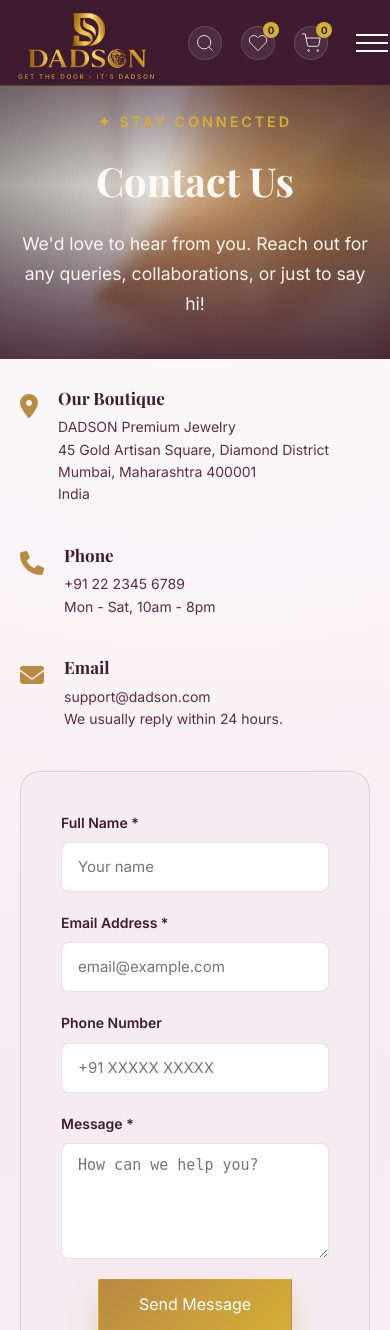
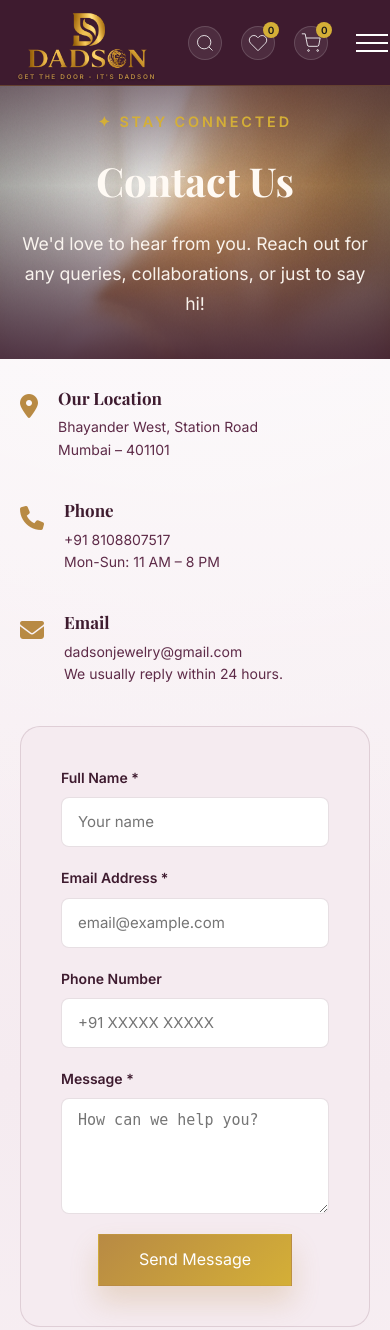
Before and after one commit to mynexasolutions-spec/dadson, a Flask app: page /contact in a window 390 px wide. Shown: the top 1330 px of the page. Run offline with Flask 3, Linux system fonts and the light colour scheme.

Commit message:
Update contact information (location, phone, email) to match boutique details

```diff
--- a/app.py
+++ b/app.py
@@ -88,7 +88,7 @@ with app.app_context():
         'shipping_charges': '₹99',
         'free_shipping_above': '₹999',
         'payment_methods': 'COD, Razorpay, UPI',
-        'contact_email': 'support@dadson.com'
+        'contact_email': 'dadsonjewelry@gmail.com'
     }
     for key, value in default_configs.items():
         if not AppConfig.query.filter_by(key=key).first():
--- a/templates/contact.html
+++ b/templates/contact.html
@@ -14,11 +14,9 @@
             <div class="info-item">
                 <i class="fas fa-map-marker-alt"></i>
                 <div>
-                    <h3>Our Boutique</h3>
-                    <p>DADSON Premium Jewelry<br>
-                    45 Gold Artisan Square, Diamond District<br>
-                    Mumbai, Maharashtra 400001<br>
-                    India</p>
+                    <h3>Our Location</h3>
+                    <p>Bhayander West, Station Road<br>
+                    Mumbai – 401101</p>
                 </div>
             </div>
 
@@ -26,8 +24,8 @@
                 <i class="fas fa-phone"></i>
                 <div>
                     <h3>Phone</h3>
-                    <p>+91 22 2345 6789</p>
-                    <p>Mon - Sat, 10am - 8pm</p>
+                    <p>+91 8108807517</p>
+                    <p>Mon-Sun: 11 AM – 8 PM</p>
                 </div>
             </div>
 
@@ -35,7 +33,7 @@
                 <i class="fas fa-envelope"></i>
                 <div>
                     <h3>Email</h3>
-                    <p>support@dadson.com</p>
+                    <p>dadsonjewelry@gmail.com</p>
                     <p>We usually reply within 24 hours.</p>
                 </div>
             </div>
```
